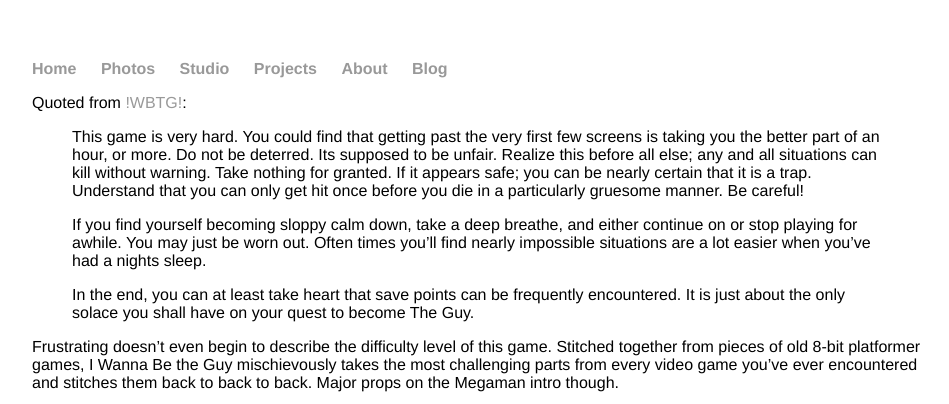
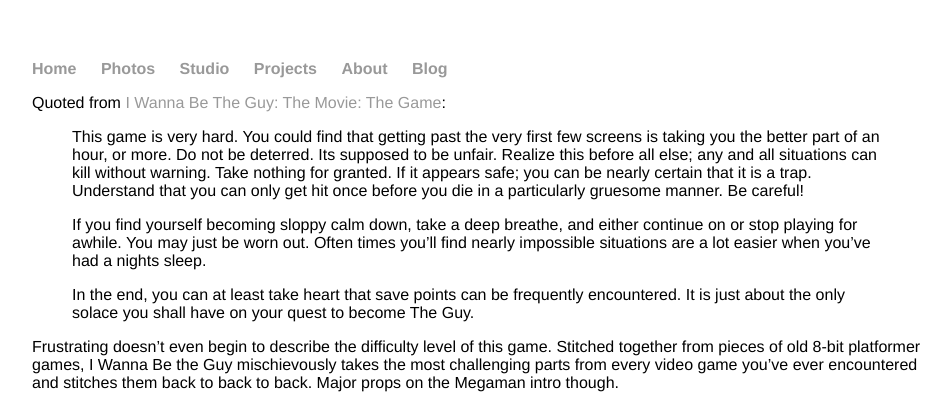
Before and after one commit to dmschulman/dmschulman.github.io, a Jekyll site: the page built from _posts/2017-08-23-I-Wanna-Be-the-Guy.md, in a window 1280 px wide, cut to the strip 0-404 px from the top of the page. Shown: the whole strip, without its empty margins (160-1109 px from the left). Built offline with Jekyll 4.4.1, drawn with Linux system fonts in a browser that asks for light colours.

Commit message:
Update/Create 2017-08-23-I-Wanna-Be-the-Guy.md

```diff
--- a/_posts/2017-08-23-I-Wanna-Be-the-Guy.md
+++ b/_posts/2017-08-23-I-Wanna-Be-the-Guy.md
@@ -10,7 +10,7 @@
 source-id: 1Zo97z2k6sJO1wiIxTnrzrIg8rn6BElEcmVcK4R9EqoQ
 published: true
 ---
-Quoted from [!WBTG!](http://kayin.pyoko.org/iwbtg/index.php):
+Quoted from [I Wanna Be The Guy: The Movie: The Game](http://kayin.pyoko.org/iwbtg/index.php):
 
 > This game is very hard. You could find that getting past the very first few screens is taking you the better part of an hour, or more. Do not be deterred. Its supposed to be unfair. Realize this before all else; any and all situations can kill without warning. Take nothing for granted. If it appears safe; you can be nearly certain that it is a trap. Understand that you can only get hit once before you die in a particularly gruesome manner. Be careful!
 
```
